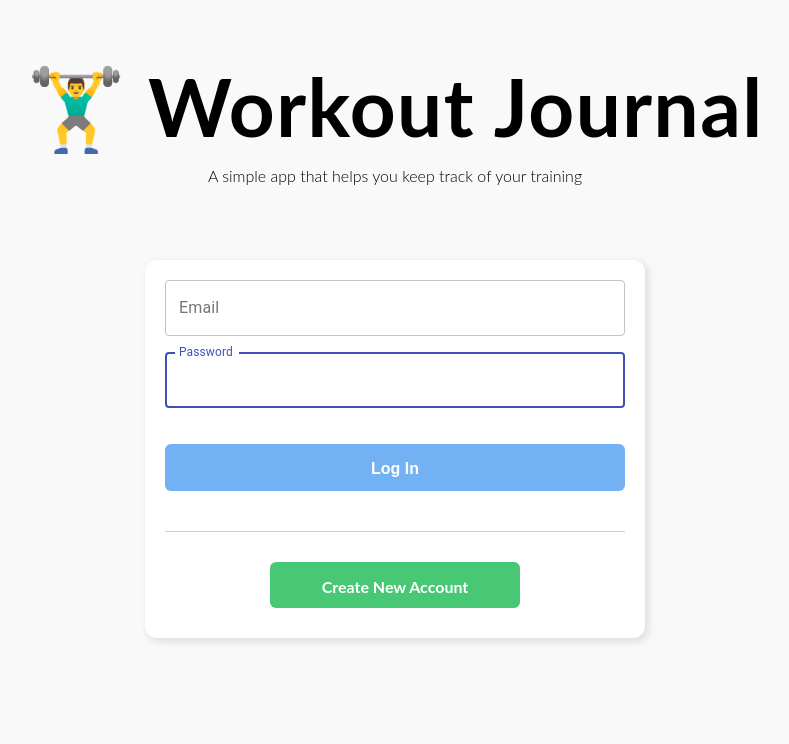
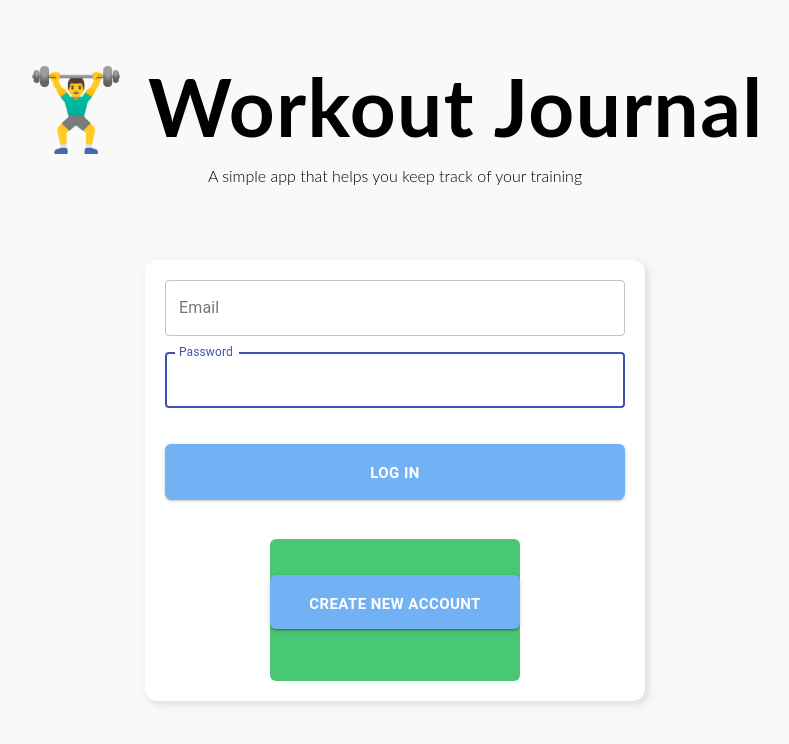
Before and after one commit to aaronjunehee/workout-log, a React (Create React App) app: page /login in a window 1280 px wide. Shown: the top 744 px of the page, without its empty margins (245-1034 px from the left). Built offline with nearby package versions, Linux system fonts and the light colour scheme; no server answers.

Commit message:
added new buttons from material-ui

```diff
--- a/src/components/Login.js
+++ b/src/components/Login.js
@@ -3,6 +3,7 @@ import { Link } from 'react-router-dom'
 
 import { makeStyles } from '@material-ui/core/styles'
 import TextField from '@material-ui/core/TextField'
+import Button from '@material-ui/core/Button';
 
 const useStyles = makeStyles((theme) => ({
   root: {
@@ -11,6 +12,9 @@ const useStyles = makeStyles((theme) => ({
   },
   textField: {
     marginBottom: theme.spacing(2)
+  },
+  submit: {
+    margin: theme.spacing()
   }
 }))
 
@@ -79,10 +83,10 @@ function Login(props) {
           onChange={(e) => setPassword(e.target.value)}
         />
       </fieldset>
-      <button onClick={handleSubmit}>Log In</button>
-      <div className="signup-button">
+      <Button className="submit" variant="contained" fullWidth type="submit" size="large" onClick={handleSubmit}>Log In</Button>
+      <div className="signup-button-container">
         <Link to="/signup">
-          Create New Account
+          <Button className="signup" variant="contained" size="large"> Create New Account </Button>
         </Link>
       </div>
     </form>
```
